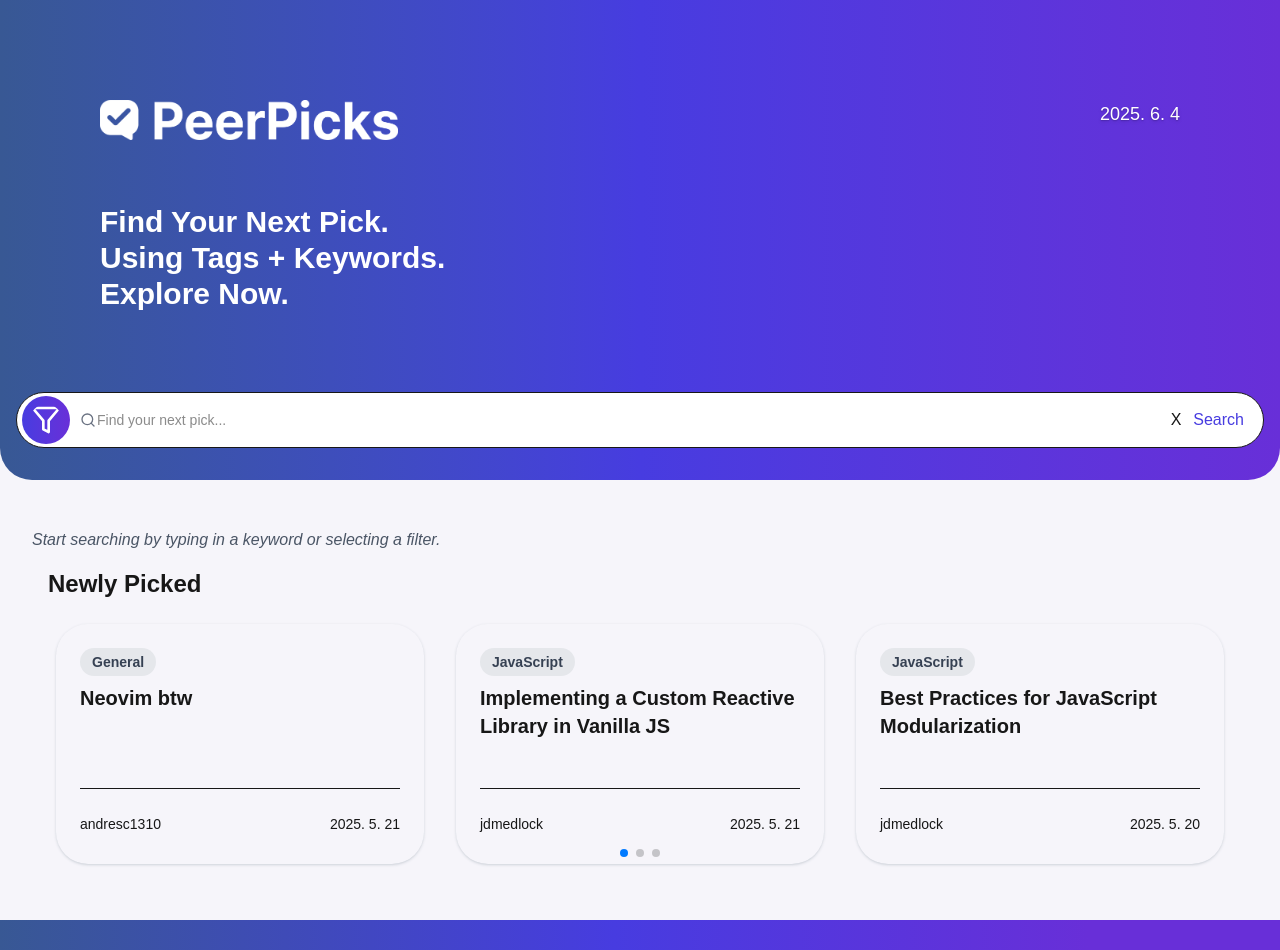
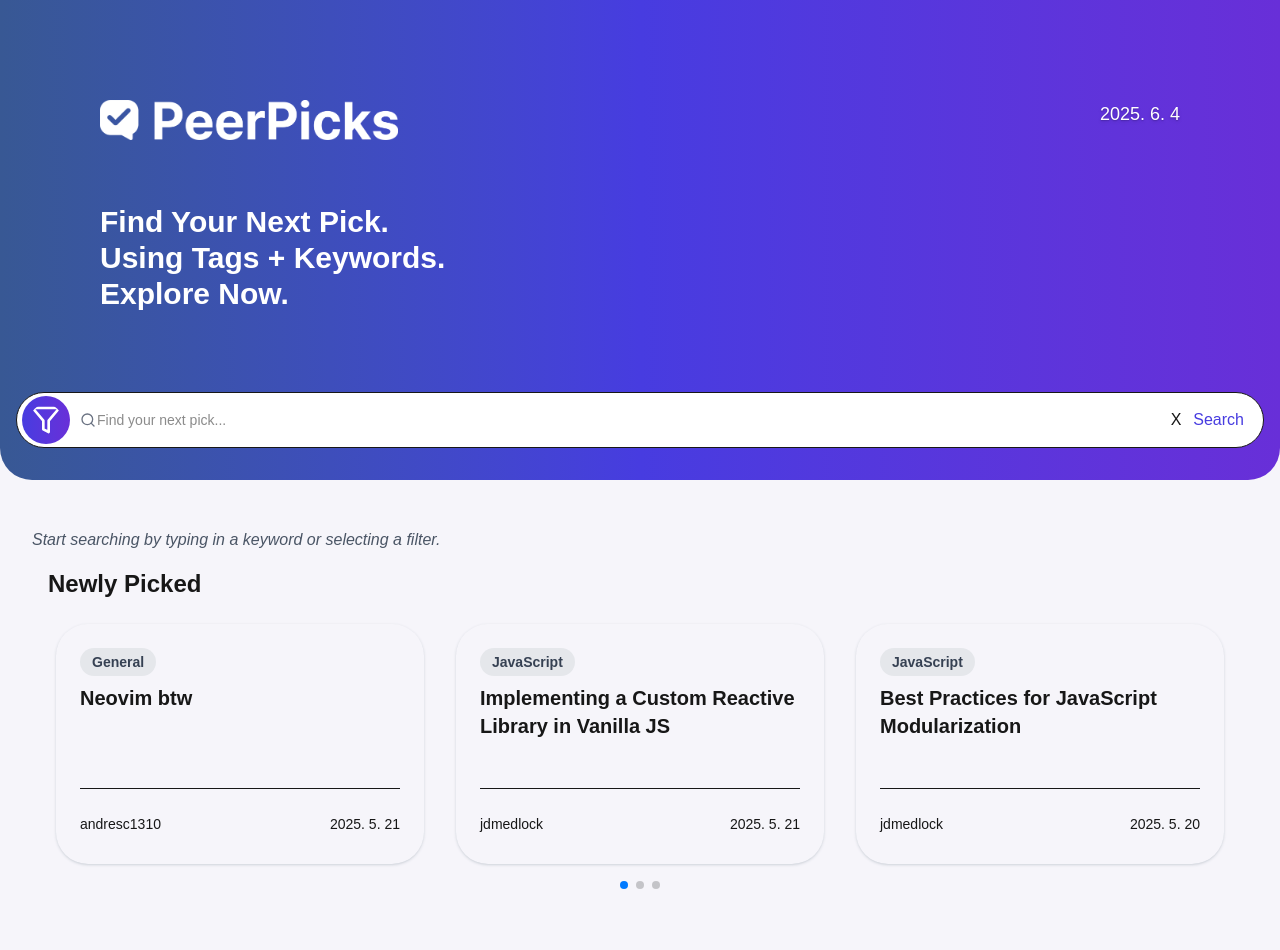
Before and after one commit to chingu-voyages/V55-tier2-team-25, a Next.js app in the folder react-app/: page / in a window 1280 px wide. Shown: the top 950 px of the page. Built offline with nearby package versions, Linux system fonts and the light colour scheme.

Commit message:
Moved pagintation dots below cards

```diff
--- a/react-app/src/components/Results/ResourceItem.jsx
+++ b/react-app/src/components/Results/ResourceItem.jsx
@@ -21,7 +21,7 @@ Array.isArray(tags) && Array.isArray(appliedTags)
   return (
     <article
       key={`${resource.id} - ${resource.name}`}
-      className="w-full max-w-sm self-center h-60 shadow-sm shadow-gray-300 p-6 pt-4 rounded-4xl m-2"
+      className="w-full max-w-sm self-center h-60 shadow-sm shadow-gray-300 p-6 pt-4 rounded-4xl m-2 mb-10"
     >
       <a
         href={resource.url}
```
